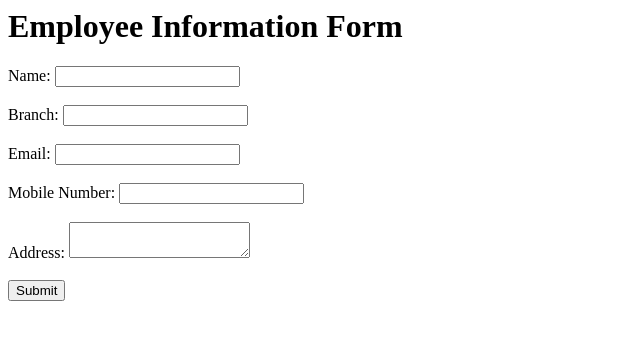
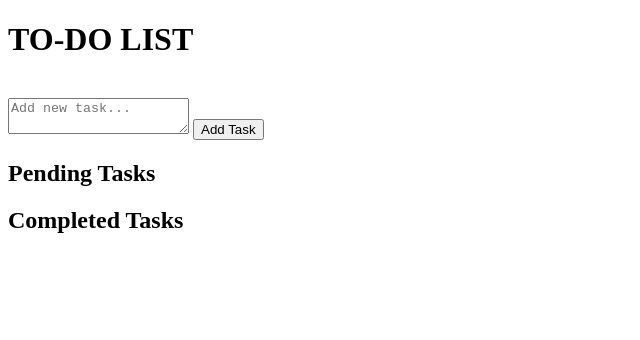
Before and after one commit to kowsika-arumugamm/TO-DO-LIST, a plain HTML site: page index.html in a window 1280 px wide. Shown: the whole page, without its empty margins (0-640 px from the left). Drawn offline with Linux system fonts and the light colour scheme.

Commit message:
Update index.html

```diff
--- a/index.html
+++ b/index.html
@@ -1,23 +1,32 @@
+<!DOCTYPE html>
 <html lang="en">
 <head>
-<meta charset="UTF-8">
-<meta name="viewport" content="width=device-width, initial-scale=1.0">
-<title>Employee Form</title>
+  <meta charset="UTF-8">
+  <meta name="viewport" content="width=device-width, initial-scale=1.0">
+  <title>To-Do List App</title>
+  <link rel="stylesheet" href="style.css">
 </head>
 <body>
-<h1>Employee Information Form</h1>
-<form action="http://localhost:7777/submit-form" method="post">
-<label for="name">Name:</label>
-<input type="text" id="name" name="name" required><br><br>
-<label for="branch">Branch:</label>
-<input type="text" id="branch" name="branch" required><br><br>
-<label for="email">Email:</label>
-<input type="email" id="email" name="email" required><br><br>
-<label for="mobile">Mobile Number:</label>
-<input type="tel" id="mobile" name="mobile" required><br><br>
-<label for="address">Address:</label>
-<textarea id="address" name="address" required></textarea><br><br>
-<button type="submit">Submit</button>
-</form>
+
+  <div class="container">
+    <h1>TO-DO LIST</h1><br>
+
+    <div class="header">
+
+      <div class="add-task-container">
+        <textarea id="todoInput" placeholder="Add new task..."></textarea>
+        <button id="addButton">Add Task</button>
+      </div>
+    </div>
+    <div class="task-list">
+      <h2>Pending Tasks</h2>
+      <ul id="pendingTaskList"></ul>
+    </div>
+    <div class="completed-tasks">
+      <h2>Completed Tasks</h2>
+      <ul id="completedTaskList"></ul>
+    </div>
+  </div>
+  <script src="script.js"></script>
 </body>
 </html>
```
